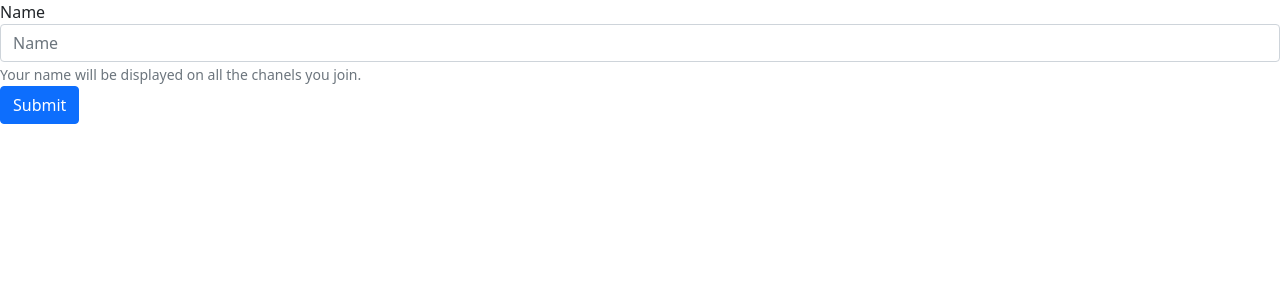
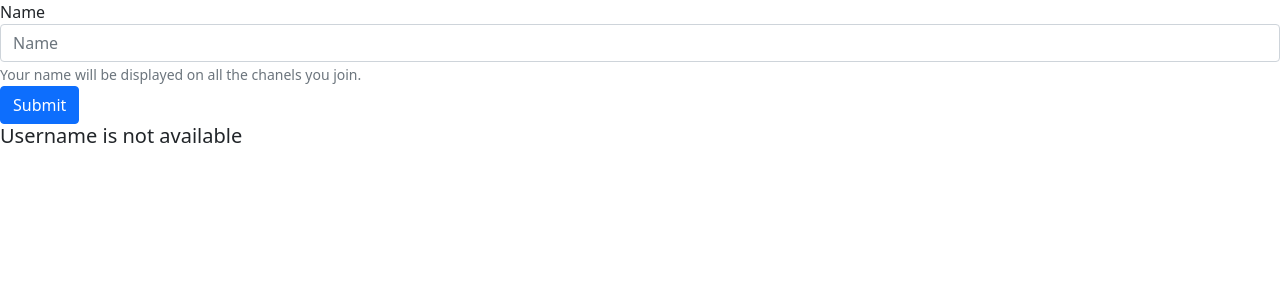
Before and after one commit to Khumalo16/online-chat-app, a Flask app: page /registration in a window 1280 px wide. Shown: the top 300 px of the page. Run offline with Flask 2, Linux system fonts and the light colour scheme; some libraries are stand-ins or nearby versions.

Commit message:
first commit

```diff
--- a/application.py
+++ b/application.py
@@ -1,24 +1,47 @@
 import os
 
-from flask import Flask, render_template
+from flask import Flask, render_template, flash;
 from flask_socketio import SocketIO, emit, send
 
 app = Flask(__name__)
 app.config["SECRET_KEY"] = 'mysecret'
 socketio = SocketIO(app)
-
+users = []
 @app.route("/")
 def index():
     return render_template('flack/index.html')
 
-@socketio.on("submit vote")
-def vote(data):
-    selection = data["selection"]
-    print(selection)
-    emit("announce vote", {"selection": selection}, broadcast=True)
-if __name__ == '__main__':
-    socketio.run(app)
 
 @app.route("/registration")
 def registration():
     return render_template('flack/registration.html')
+
+@socketio.on("username")
+def username(data):
+
+
+    if data["user"]:
+        data["user"] = data["user"].capitalize()
+    if not users and data["user"]:
+
+        users.append(data['user'])
+    if len(users) > 0:
+
+        for user in users:
+            if user == data["user"]:
+                data["user"] = "1"
+
+    if data["user"] and data["user"] != "1":
+        users.append(data["user"])
+    print(users, "this is not zero")
+    #del users[:]
+    print("this list is empyt", data["user"])
+    emit("username", {"user": data["user"]}, broadcast=True)
+
+@socketio.on("message sent")
+def message():
+    print("the message was received...")
+    emit("message back", broadcast=True)
+
+if __name__ == '__main__':
+    socketio.run(app)
--- a/static/index.js
+++ b/static/index.js
@@ -1,51 +1,69 @@
 
 document.addEventListener('DOMContentLoaded', () => {
 
-    // Set local storage
+   //localStorage.clear();
 
 
-    localStorage.clear();
     if (localStorage.getItem("username") === null) {
         //...
         load_page(registration.dataset.registration);
-
-        console.log("trying")
-            function load_page(name) {
-            const request = new XMLHttpRequest();
-            request.open('GET',`/${name}`);
-            request.onload = () => {
-                const response = request.responseText;
-                document.getElementById('container').innerHTML= response;
-            };
-            request.send();
-        }
+        document.addEventListener('click', e => {
+                if(e.target && e.target.id == 'btn-primary') {
+                    const user = document.querySelector('.form-control').value;
+                    localStorage.setItem('user', user );
+                }
+        });
     }
 
-    var name = document.querySelector('.fo').value;
-    console.log(name);
+   if (localStorage.getItem('user') != null && localStorage.getItem('username') === null) {
+        var socket = io.connect(location.protocol + '//' + document.domain + ':' + location.port);
+        socket.on('connect', () => {
+            const user = localStorage.getItem("user");
+            socket.emit('username', {'user': user});
+        });
 
-    // Connect to websocket
+        socket.on('username', data => {
+            localStorage.setItem("username", data.user);
+        });
 
+        load_page("");
+        function refresh() {
+            setTimeout(function () {
+                location.reload()
+            }, 100);
+        }
+       refresh();
+   }
 
-  /*  var socket = io.connect(location.protocol + '//' + document.domain + ':' + location.port);
+    function load_page(name) {
+        const request = new XMLHttpRequest();
+        request.open('GET',`/${name}`);
+        request.onload = () => {
+            const response = request.responseText;
+            document.getElementById('container').innerHTML= response;
+        };
+        request.send();
+    }
 
-    // When connected, configure buttons
-    socket.on('connect', () => {
+    function message() {
+        var socket = io.connect(location.protocol + '//' + document.domain + ':' + location.port);
+        socket.on('connect', () => {
+            document.querySelectorAll('button').forEach(button => {
+                button.onclick = ()=> {
+                    socket.emit('message sent');
+                };
+            })
 
-        // Each button should emit a "submit vote" event
-        document.querySelectorAll('button').forEach(button => {
-            button.onclick = () => {
-                const selection = document.getElementById('text').value;
-                socket.emit('submit vote', {'selection': selection});
-            };
         });
-    });
 
-    // When a new vote is announced, add to the unordered list
-    socket.on('announce vote', data => {
+        socket.on('message back', () => {
+
         const li = document.createElement('li');
-        li.innerHTML = `${data.selection}`;
+        li.innerHTML = document.getElementById('text').value;
+        document.getElementById('all').append(li);
 
-        document.querySelector('#all').append(li);
-    }); */
+        });
+    }
+
+    message();
 });
--- a/templates/flack/registration.html
+++ b/templates/flack/registration.html
@@ -6,6 +6,9 @@
 		.header {
 			display: none;
 		}
+    #username {
+      display: none;
+    }
 	</style>
 {% endblock %}
 {% block script %}
@@ -16,12 +19,16 @@
 {% endblock %}
 {% block body %}
 
-<form>
+<form id="form">
     <div class="form-group">
       <label for="exampleInputEmail1">Name</label>
       <input type="text" class="form-control" placeholder="Name">
       <small class="form-text text-muted">Your name will be displayed on all the chanels you join.</small>
     </div>
-    <button type="submit" class="btn btn-primary">Submit</button>
+    <button type="submit" class="btn btn-primary" id="btn-primary">Submit</button>
   </form>
+  <div id="username">
+    <h5>Username is  not  available</h5>
+  </div>
+
 {% endblock %}
```
Also changed, not shown: templates/flack/index.html (+7 -0 lines).
